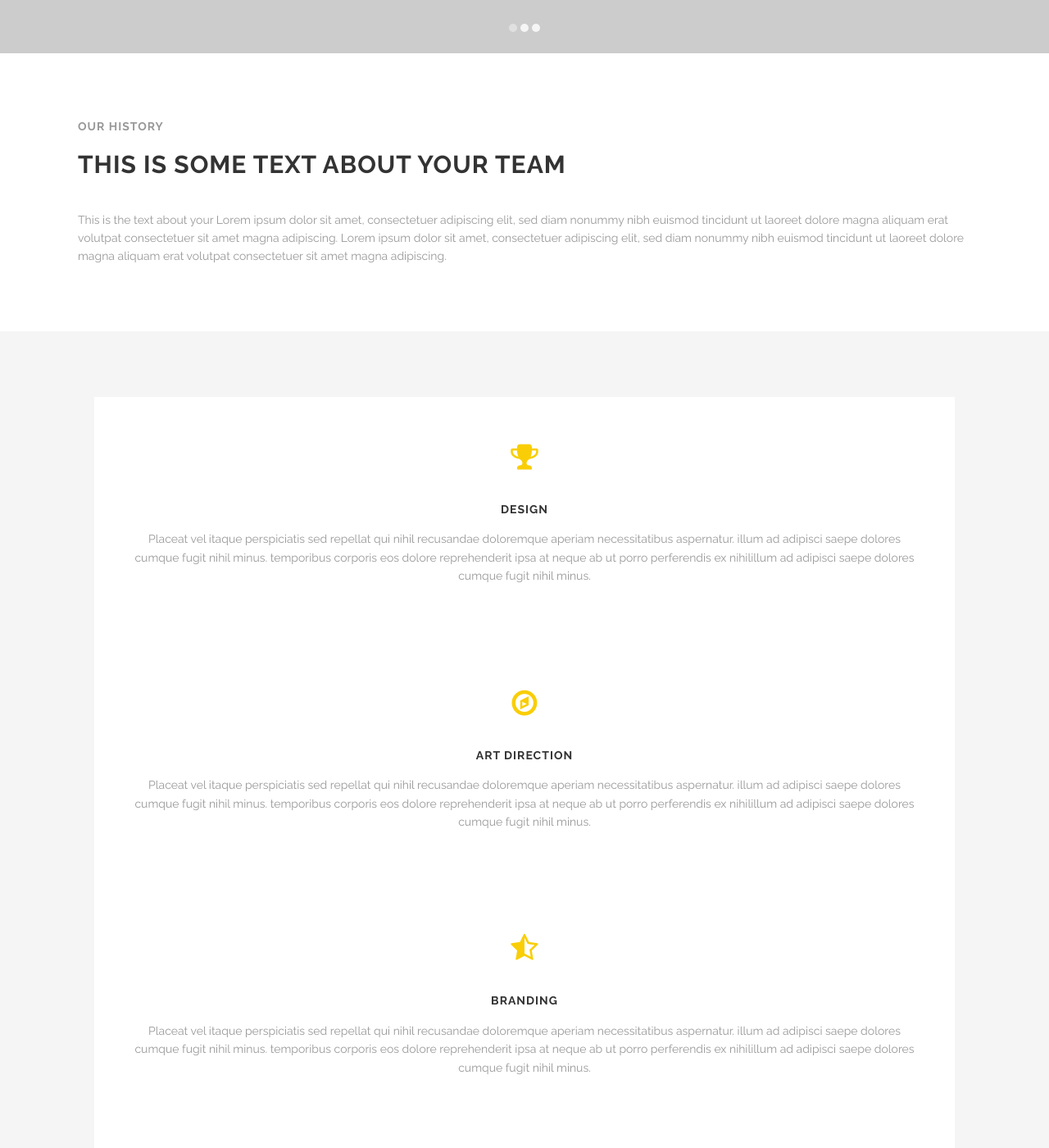
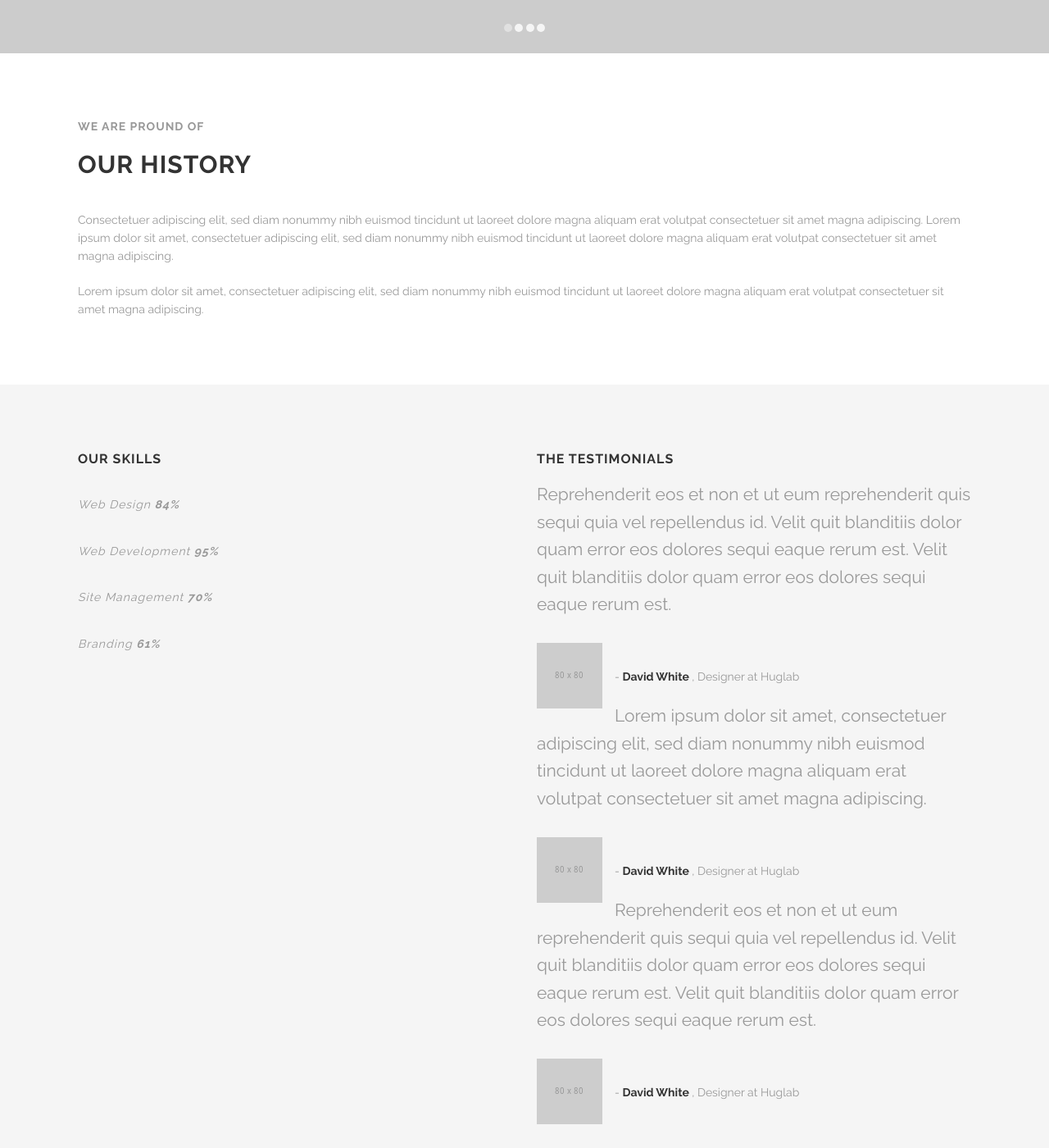
Before and after one commit to AnkithaKini/website, a Jekyll site: the page built from index.html, in a window 1280 px wide and 1400 px high, scrolled down 685 px. Shown: the whole window at 82% size. Built offline with Jekyll 4.4.1, drawn with Linux system fonts in a browser that asks for light colours; some of the changed text lies outside the part shown.

Commit message:
first prototype of desired portfolio

```diff
--- a/_data/nav.yml
+++ b/_data/nav.yml
@@ -1,5 +1,5 @@
 - name: About
-  path: about.html
+  path: index.html
   section_id: about
 - name: Portfolio
   path: portfolio.html
--- a/about.html
+++ /dev/null
@@ -1,174 +0,0 @@
----
-layout: default
-section_id: about
-slides:
-  - bg: images/@stock/slide-2.jpg
-    title:
-      text: Wrap is a creative theme for many purposes 1
-      animation: bottom-to-top
-      class: large-8 medium-11
-  - bg: images/@stock/slide-2.jpg
-    title:
-      text: Wrap is a creative theme for many purposes 2
-      animation: bottom-to-top
-      class: large-8 medium-11
-  - bg: images/@stock/slide-2.jpg
-    title:
-      text: Wrap is a creative theme for many purposes 3
-      animation: bottom-to-top
-      class: large-8 medium-11
-  - bg: images/@stock/slide-2.jpg
-    title:
-      text: Wrap is a creative theme for many purposes 4
-      animation: bottom-to-top
-      class: large-8 medium-11
-skills:
-  - title: Web Design
-    percent: 84
-  - title: Web Development
-    percent: 95
-  - title: Site Management
-    percent: 70
-  - title: Branding
-    percent: 61
-
-testimonials:
-  - text: "Reprehenderit eos et non et ut eum reprehenderit quis sequi quia vel repellendus id. Velit quit blanditiis dolor quam error eos dolores sequi eaque rerum est. Velit quit blanditiis dolor quam error eos dolores sequi eaque rerum est."
-    author: David White
-    position: Designer at Huglab
-    avatar: images/@stock/author-avatar-1.png
-  - text: "Lorem ipsum dolor sit amet, consectetuer adipiscing elit, sed diam nonummy nibh euismod tincidunt ut laoreet dolore magna aliquam erat volutpat consectetuer sit amet magna adipiscing."
-    author: David White
-    position: Designer at Huglab
-    avatar: images/@stock/author-avatar-2.png
-  - text: "Reprehenderit eos et non et ut eum reprehenderit quis sequi quia vel repellendus id. Velit quit blanditiis dolor quam error eos dolores sequi eaque rerum est. Velit quit blanditiis dolor quam error eos dolores sequi eaque rerum est."
-    author: David White
-    position: Designer at Huglab
-    avatar: images/@stock/author-avatar-3.png
----
-
-<div class='advanced mod modDefaultSlider'>
-  <div class='sequence' data-autostop='on' data-timeout='0'>
-    <a class='sequence-prev' href='javascript:void(0);'>
-      <span></span>
-    </a>
-    <a class='sequence-next' href='javascript:void(0);'>
-      <span></span>
-    </a>
-    <ul class='sequence-pagination'>
-      {% for slide in page.slides %}
-        {% if forloop.index == 1 %}
-          <li class='current'></li>
-        {% else %}
-          <li></li>
-        {% endif %}
-      {% endfor %}
-    </ul>
-    <ul class='sequence-canvas'>
-      {% for slide in page.slides %}
-        {% if forloop.index == 1 %}
-          {% assign class = "static" %}
-        {% else %}
-          {% assign class = '' %}
-        {% endif %}
-
-        <li class='frame {{class}}'>
-          <div class='bg' style='background-image: url({{slide.bg}});'></div>
-          {% if slide.infos %}
-            {% for info in slide.infos %}
-              <div class='info{{forloop.index}} {{info.animation}}' style=''>
-                <div class='row'>
-                  <div class='medium-10 large-8 columns'>
-                    <p class='fa fa-check' style='color: #333;'>{{info.text}}</p>
-                    <div class='spacing'></div>
-                  </div>
-                </div>
-              </div>
-            {% endfor %}
-          {% else %}
-            <div class='title {{slide.title.animation}}' style='color: rgb(255, 255, 255);'>
-              <div class='row'>
-                <div class='{{slide.title.class}} columns'>
-                  <h2>{{slide.title.text}}</h2>
-                </div>
-              </div>
-            </div>
-          {% endif %}
-          <div class='buttons-wrapper {{slide.buttons.animation}}' style=''>
-            <div class='row'>
-              <div class='{{slide.buttons.class}} columns'>
-                <div class='two spacing'></div>
-                {% for button in slide.buttons.items %}
-                  <a target="_blank" class='button {{button.class}}' href='{{button.url}}'>{{button.text}}</a>
-                {% endfor %}
-              </div>
-            </div>
-          </div>
-        </li>
-      {% endfor %}
-    </ul>
-  </div>
-</div>
-
-<div class='full'>
-  <div class='row'>
-    <div class='large-12 columns'>
-      <h4 style='color: #999'>We are pround of</h4>
-      <h2>Our history</h2>
-      <div class='spacing'></div>
-      <p>Consectetuer adipiscing elit, sed diam nonummy nibh euismod tincidunt ut laoreet dolore magna aliquam erat volutpat consectetuer sit amet magna adipiscing. Lorem ipsum dolor sit amet, consectetuer adipiscing elit, sed diam nonummy nibh euismod tincidunt ut laoreet dolore magna aliquam erat volutpat consectetuer sit amet magna adipiscing.</p>
-      <p>Lorem ipsum dolor sit amet, consectetuer adipiscing elit, sed diam nonummy nibh euismod tincidunt ut laoreet dolore magna aliquam erat volutpat consectetuer sit amet magna adipiscing.</p>
-    </div>
-  </div>
-  <div class='three spacing'></div>
-</div>
-<div class='full' style='background: #f5f5f5'>
-  <div class='row'>
-    <div class='medium-6 columns'>
-      <h3>Our skills</h3>
-      <div class='spacing'></div>
-      <div class='mod modBarGraph'>
-        <ul class='bars'>
-          {% for skill in page.skills %}
-            <li>
-              <h4 style=''>
-                {{skill.title}}
-                <strong>{{skill.percent}}%</strong>
-              </h4>
-              <p class='highlighted' data-percent='{{skill.percent}}'></p>
-            </li>
-          {% endfor %}
-        </ul>
-      </div>
-    </div>
-    <div class='medium-6 columns'>
-      <h3>The testimonials</h3>
-      <div class='mod modTestimonials simple'>
-        <div class='row'>
-          <div class='small-12 columns'>
-            <div class='items'>
-              {% for t in page.testimonials %}
-                <div class='item'>
-                  <p class='quote'>{{t.text}}</p>
-                  <div class='author'>
-                    <p class='author-avatar'>
-                      <img alt="" src="{{t.avatar}}" />
-                    </p>
-                    <p class='author-name'>
-                      -
-                      <strong>
-                        {{t.author}}
-                      </strong>
-                      , {{t.position}}
-                    </p>
-                  </div>
-                </div>
-              {% endfor %}
-            </div>
-          </div>
-        </div>
-      </div>
-    </div>
-  </div>
-  <div class='two spacing'></div>
-</div>
--- a/index.html
+++ b/index.html
@@ -4,72 +4,47 @@ section_id: home
 slides:
   - bg: images/@stock/slide-2.jpg
     title:
-      text: Wrap is a creative theme for many purposes
+      text: Wrap is a creative theme for many purposes 1
       animation: bottom-to-top
       class: large-8 medium-11
-  - bg: images/@stock/slide-3.jpg
+  - bg: images/@stock/slide-2.jpg
     title:
-      text: It is simple but powerful
+      text: Wrap is a creative theme for many purposes 2
       animation: bottom-to-top
-      class: large-7 large-offset-5 medium-9 medium-offset-3
-  - bg: images/@stock/slide-6.jpg
-    buttons:
-      animation: bottom-to-top slow
-      class: large-12
-    infos:
-      - text: "&nbsp;Creative and responsive design"
+      class: large-8 medium-11
+  - bg: images/@stock/slide-2.jpg
+    title:
+      text: Wrap is a creative theme for many purposes 3
       animation: bottom-to-top
-      - text: "&nbsp;Many helpful shortcodes"
+      class: large-8 medium-11
+  - bg: images/@stock/slide-2.jpg
+    title:
+      text: Wrap is a creative theme for many purposes 4
       animation: bottom-to-top
-      - text: "&nbsp;Simple but powerful theme options"
-        animation: bottom-to-top
-      - text: "&nbsp;Fully responsive"
-        animation: bottom-to-top
-boxes:
-  - icon_class: fa fa-trophy
-    title: Design
-    text:
-      Placeat vel itaque perspiciatis sed repellat qui nihil recusandae doloremque aperiam necessitatibus aspernatur. illum ad adipisci saepe dolores cumque fugit nihil minus. temporibus corporis eos dolore reprehenderit ipsa at neque ab ut porro perferendis ex nihilillum ad adipisci saepe dolores cumque fugit nihil minus.
-  - icon_class: fa fa-compass
-    title: Art direction
-    text:
-      Placeat vel itaque perspiciatis sed repellat qui nihil recusandae doloremque aperiam necessitatibus aspernatur. illum ad adipisci saepe dolores cumque fugit nihil minus. temporibus corporis eos dolore reprehenderit ipsa at neque ab ut porro perferendis ex nihilillum ad adipisci saepe dolores cumque fugit nihil minus.
-  - icon_class: fa fa-star-half-empty
-    title: Branding
-    text:
-      Placeat vel itaque perspiciatis sed repellat qui nihil recusandae doloremque aperiam necessitatibus aspernatur. illum ad adipisci saepe dolores cumque fugit nihil minus. temporibus corporis eos dolore reprehenderit ipsa at neque ab ut porro perferendis ex nihilillum ad adipisci saepe dolores cumque fugit nihil minus.
-  - icon_class: fa fa-image
-    title: Photography
-    text:
-      Placeat vel itaque perspiciatis sed repellat qui nihil recusandae doloremque aperiam necessitatibus aspernatur. illum ad adipisci saepe dolores cumque fugit nihil minus. temporibus corporis eos dolore reprehenderit ipsa at neque ab ut porro perferendis ex nihilillum ad adipisci saepe dolores cumque fugit nihil minus.
-  - icon_class: fa fa-dot-circle-o
-    title: Marketing
-    text:
-      Placeat vel itaque perspiciatis sed repellat qui nihil recusandae doloremque aperiam necessitatibus aspernatur. illum ad adipisci saepe dolores cumque fugit nihil minus. temporibus corporis eos dolore reprehenderit ipsa at neque ab ut porro perferendis ex nihilillum ad adipisci saepe dolores cumque fugit nihil minus.
-milestones:
-  - from: 0
-    to: 69
-    title: Projects Completed
-  - from: 0
-    to: 726
-    title: Cups of coffee offered
-  - from: 0
-    to: 59
-    title: Happy clients
-  - from: 0
-    to: 21
-    title: Articles Published
+      class: large-8 medium-11
+skills:
+  - title: Web Design
+    percent: 84
+  - title: Web Development
+    percent: 95
+  - title: Site Management
+    percent: 70
+  - title: Branding
+    percent: 61
 
 testimonials:
   - text: "Reprehenderit eos et non et ut eum reprehenderit quis sequi quia vel repellendus id. Velit quit blanditiis dolor quam error eos dolores sequi eaque rerum est. Velit quit blanditiis dolor quam error eos dolores sequi eaque rerum est."
     author: David White
     position: Designer at Huglab
+    avatar: images/@stock/author-avatar-1.png
   - text: "Lorem ipsum dolor sit amet, consectetuer adipiscing elit, sed diam nonummy nibh euismod tincidunt ut laoreet dolore magna aliquam erat volutpat consectetuer sit amet magna adipiscing."
     author: David White
     position: Designer at Huglab
+    avatar: images/@stock/author-avatar-2.png
   - text: "Reprehenderit eos et non et ut eum reprehenderit quis sequi quia vel repellendus id. Velit quit blanditiis dolor quam error eos dolores sequi eaque rerum est. Velit quit blanditiis dolor quam error eos dolores sequi eaque rerum est."
     author: David White
     position: Designer at Huglab
+    avatar: images/@stock/author-avatar-3.png
 ---
 
 <div class='advanced mod modDefaultSlider'>
@@ -134,147 +109,66 @@ testimonials:
     </ul>
   </div>
 </div>
+
 <div class='full'>
   <div class='row'>
     <div class='large-12 columns'>
-      <h4 style='color: #999'>Our history</h4>
-      <h2>This is some text about your team</h2>
+      <h4 style='color: #999'>We are pround of</h4>
+      <h2>Our history</h2>
       <div class='spacing'></div>
-      <p>This is the text about your Lorem ipsum dolor sit amet, consectetuer adipiscing elit, sed diam nonummy nibh euismod tincidunt ut laoreet dolore magna aliquam erat volutpat consectetuer sit amet magna adipiscing. Lorem ipsum dolor sit amet, consectetuer adipiscing elit, sed diam nonummy nibh euismod tincidunt ut laoreet dolore magna aliquam erat volutpat consectetuer sit amet magna adipiscing.</p>
+      <p>Consectetuer adipiscing elit, sed diam nonummy nibh euismod tincidunt ut laoreet dolore magna aliquam erat volutpat consectetuer sit amet magna adipiscing. Lorem ipsum dolor sit amet, consectetuer adipiscing elit, sed diam nonummy nibh euismod tincidunt ut laoreet dolore magna aliquam erat volutpat consectetuer sit amet magna adipiscing.</p>
+      <p>Lorem ipsum dolor sit amet, consectetuer adipiscing elit, sed diam nonummy nibh euismod tincidunt ut laoreet dolore magna aliquam erat volutpat consectetuer sit amet magna adipiscing.</p>
     </div>
   </div>
   <div class='three spacing'></div>
 </div>
 <div class='full' style='background: #f5f5f5'>
   <div class='row'>
-    <div class='large-12 columns'>
-      <div class='mod modBoxedTextSlider'>
-        <div class='boxes'>
-          {% for box in page.boxes %}
-            <div class='box' style=''>
-              <i class='{{box.icon_class}}'></i>
-              <h4>{{box.title}}</h4>
-              <p>{{box.text}}</p>
+    <div class='medium-6 columns'>
+      <h3>Our skills</h3>
+      <div class='spacing'></div>
+      <div class='mod modBarGraph'>
+        <ul class='bars'>
+          {% for skill in page.skills %}
+            <li>
+              <h4 style=''>
+                {{skill.title}}
+                <strong>{{skill.percent}}%</strong>
+              </h4>
+              <p class='highlighted' data-percent='{{skill.percent}}'></p>
+            </li>
+          {% endfor %}
+        </ul>
+      </div>
+    </div>
+    <div class='medium-6 columns'>
+      <h3>The testimonials</h3>
+      <div class='mod modTestimonials simple'>
+        <div class='row'>
+          <div class='small-12 columns'>
+            <div class='items'>
+              {% for t in page.testimonials %}
+                <div class='item'>
+                  <p class='quote'>{{t.text}}</p>
+                  <div class='author'>
+                    <p class='author-avatar'>
+                      <img alt="" src="{{t.avatar}}" />
+                    </p>
+                    <p class='author-name'>
+                      -
+                      <strong>
+                        {{t.author}}
+                      </strong>
+                      , {{t.position}}
+                    </p>
+                  </div>
                 </div>
               {% endfor %}
             </div>
           </div>
         </div>
       </div>
-  <div class='four spacing'></div>
-</div>
-
-
-
-
-<div class='full'>
-  <div class='row'>
-    <div class='medium-6 columns'>
-      <img class="fadeinleft" width="500" height="340" alt="" src="images/@stock/macbook.png" />
-    </div>
-    <div class='medium-6 columns'>
-      <div class='spacing'></div>
-      <h4 style='color: #999'>We all love</h4>
-      <h2>Fully responsive</h2>
-      <div class='spacing'></div>
-      <p>This is the text about your Lorem ipsum dolor sit amet, consectetuer adipiscing elit, sed diam nonummy nibh euismod tincidunt ut laoreet dolore magna aliquam erat volutpat consectetuer sit amet magna adipiscing. Lorem ipsum dolor sit amet, consectetuer adipiscing elit, sed diam nonummy nibh euismod tincidunt ut laoreet dolore magna aliquam erat volutpat consectetuer sit amet magna adipiscing.</p>
-      <div class='spacing'></div>
-      <a class='button small' href='#'>Learn more</a>
     </div>
   </div>
-  <div class='four spacing'></div>
-  <div class='row'>
-    <div class='medium-6 columns'>
-      <div class='two spacing'></div>
-      <h4 style='color: #999'>Simple</h4>
-      <h2>Easy to use</h2>
-      <div class='spacing'></div>
-      <ul class='shortcode-list'>
-        <li>
-          <i class='fa fa-check'></i>
-          This is a check list item, htis is a check list item
-        </li>
-        <li>
-          <i class='fa fa-check'></i>
-          Lorem ipsum dolor sit amet, consectetuer adipiscing elit ipsum
-        </li>
-        <li>
-          <i class='fa fa-check'></i>
-          Sed diam nonummy nibh euismod tincidunt ut, lorem ipsum dolor sit amet
-        </li>
-        <li>
-          <i class='fa fa-check'></i>
-          Dolore magna aliquam erat volutpat consectetu amet magna adipiscing
-        </li>
-      </ul>
-      <div class='spacing'></div>
-      <a class='button small' href='#'>Learn more</a>
-    </div>
-    <div class='medium-6 columns'>
-      <img class="fadeinright" width="500" height="400" alt="" src="images/@stock/circle-1.png" />
-    </div>
-  </div>
-  <div class='four spacing'></div>
-</div>
-
-
-
-
-<div class='full parallax' style='background: #f5f5f5'>
-  <div class='row'>
-    {% for milestone in page.milestones %}
-      <div class='medium-3 large-3 columns right-border left-border'>
-        <div class='mod modMilestone no-icon'>
-          <strong data-from='{{milestone.from}}' data-to='{{milestone.to}}'>&nbsp;</strong>
-          <span>{{milestone.title}}</span>
-          <div class='spacing'></div>
-        </div>
-      </div>
-    {% endfor %}
-  </div>
-  <div class='four spacing'></div>
-</div>
-<div class='full no-padding' style='background: #444; color: #fff'>
-  <div class='two spacing'></div>
-  <div class='mod modCallToAction'>
-    <div class='row'>
-      <div class='medium-9 large-9 columns'>
-        <p>Like what you see here? Checkout this theme and start to build your site immediately.</p>
-      </div>
-      <div class='medium-3 large-3 columns'>
-        <a class='boxed button' href='http://themeforest.net/user/honryou/portfolio?ref=honryou'>Learn more</a>
-      </div>
-    </div>
-  </div>
-  <div class='spacing'></div>
-</div>
-<div class='full'>
-  <div class='row'>
-    <div class='large-12 columns'>
-      <p class='centered-text'>
-        <i class='fa fa-quote-left' style='color: #F9CE06; font-size: 36px;'></i>
-      </p>
-    </div>
-  </div>
-  <div class='row'>
-    <div class='large-12 columns'>
-      <div class='mod modTestimonials'>
-        <div class='row'>
-          <div class='small-12 columns'>
-            <div class='items centered-text'>
-              {% for t in page.testimonials  %}
-                <div class='item'>
-                  <p class='quote'>{{t.text}}</p>
-                  <p class='author'>- {{t.author}}, {{t.position}}</p>
   <div class='two spacing'></div>
 </div>
-              {% endfor %}
-            </div>
-          </div>
-          <div class='spacing'></div>
-        </div>
-      </div>
-    </div>
-  </div>
-  <div class='four spacing'></div>
-</div>
```
Also changed, not shown: 14 other files. Lines whose indentation alone changed are shown as unchanged.
